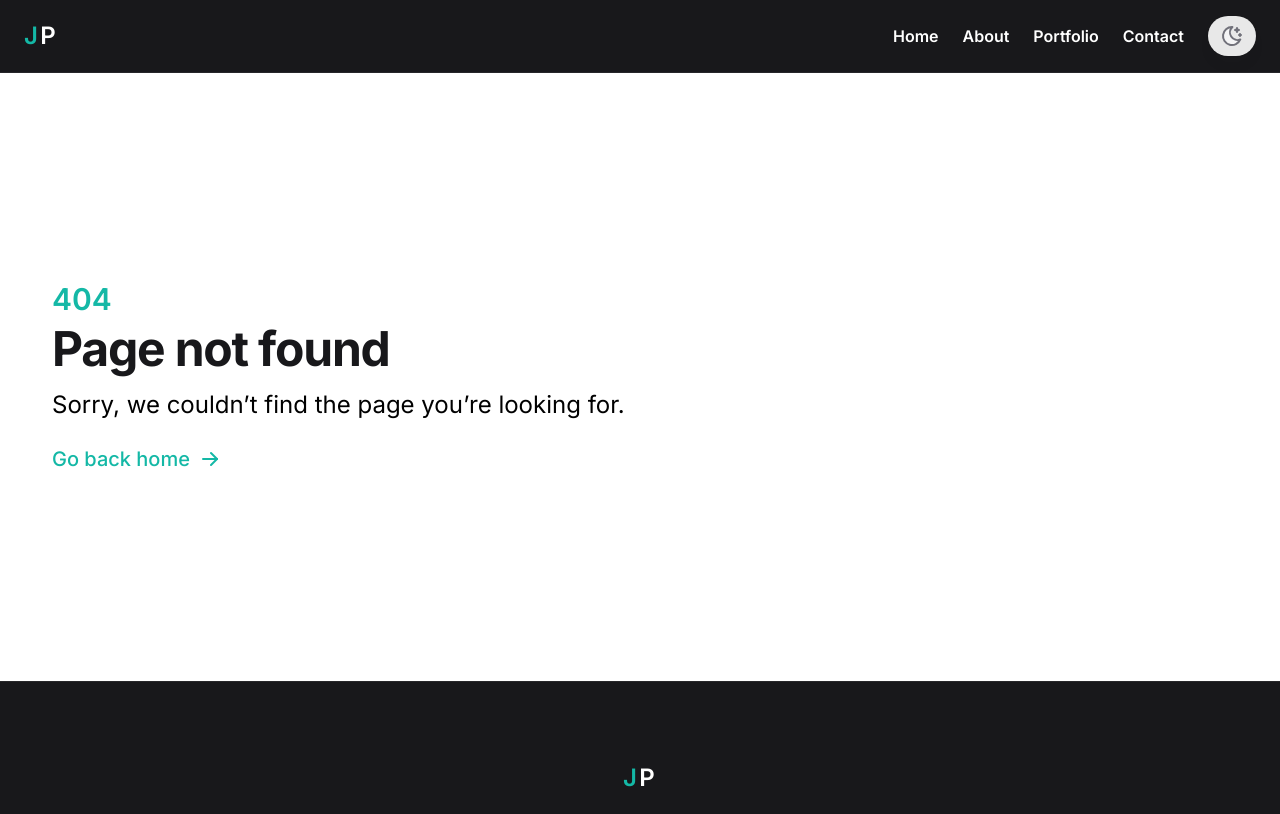
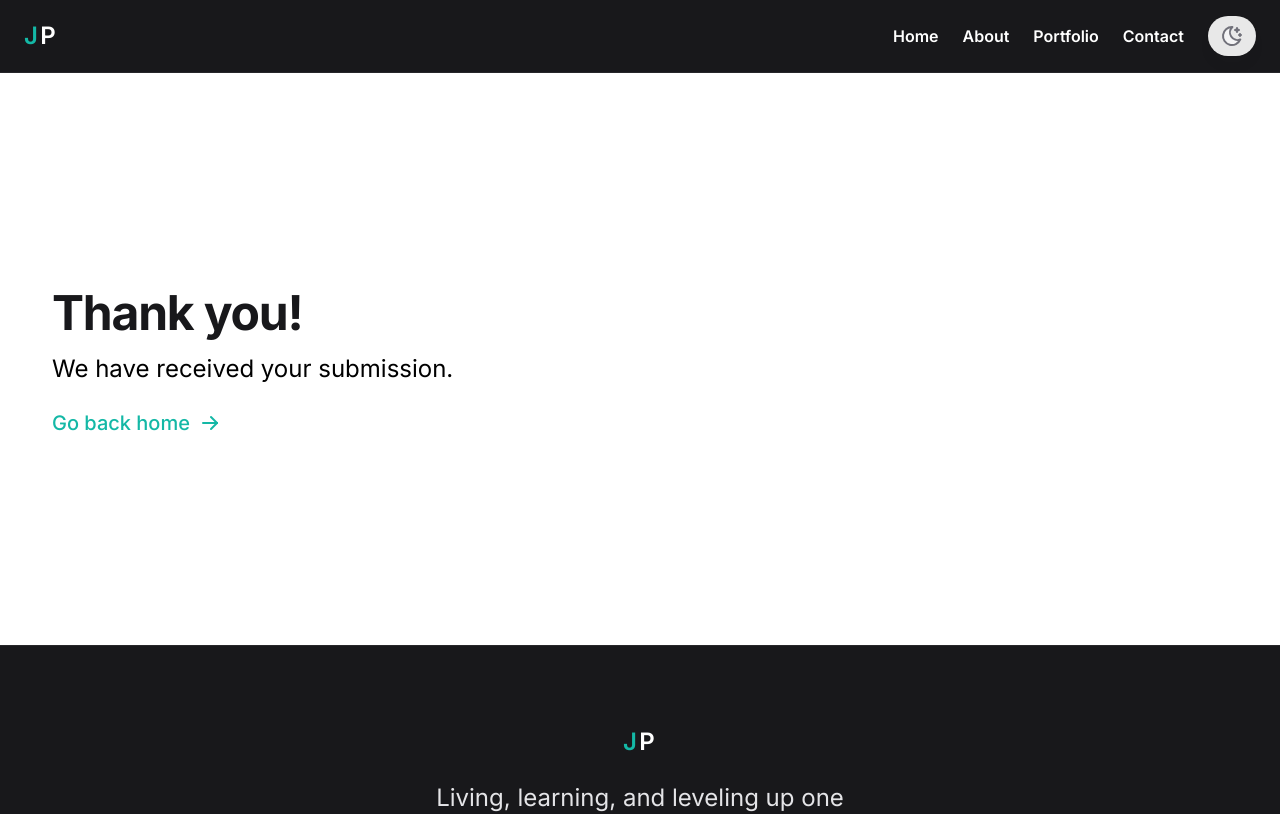
Before and after one commit to jalenparham97/personal-website, a Next.js app: page /thanks in a window 1280 px wide. Before the commit this address had no page. Shown: the top 814 px of the page. Built offline with nearby package versions, Linux system fonts and the light colour scheme.

Commit message:
Adding a thanks page and changing the form submission url to updated url

```diff
--- a/src/pages/contact.tsx
+++ b/src/pages/contact.tsx
@@ -6,7 +6,6 @@ import { TextInput } from '@/components/ui/TextInput';
 import { IconSend } from '@tabler/icons';
 
 export default function ContactPage() {
-  console.log(process.env.NEXT_PUBLIC_FORMBOX_URL);
   return (
     <PageLayout
       seo={{
@@ -48,7 +47,7 @@ export default function ContactPage() {
           </h3>
           <form
             className="w-full mt-10"
-            action="https://app.formbox.app/api/forms/6407283a851fdbefcff59e56"
+            action={process.env.NEXT_PUBLIC_FORMBOX_URL}
             method="post"
           >
             <input type="hidden" name="_gotcha" />
--- a/src/pages/index.tsx
+++ b/src/pages/index.tsx
@@ -182,7 +182,7 @@ export default function Home({ projects }: Props) {
           <div className="mt-16 flex lg:space-x-20 flex-col-reverse lg:flex-row">
             <form
               className="w-full mt-20 lg:mt-0"
-              action="https://app.formbox.app/api/forms/6407283a851fdbefcff59e56"
+              action={process.env.NEXT_PUBLIC_FORMBOX_URL}
               method="POST"
             >
               <input type="hidden" name="_gotcha" />
--- /dev/null
+++ b/src/pages/thanks.tsx
@@ -0,0 +1,31 @@
+import { PageLayout } from '@/components/layouts/PageLayout';
+import { IconArrowRight } from '@tabler/icons';
+import Link from 'next/link';
+
+export default function ThanksPage() {
+  return (
+    <PageLayout>
+      <div className="max-w-7xl mx-auto px-5 py-20">
+        <main className="mx-auto flex w-full max-w-7xl flex-grow flex-col px-4 sm:px-6 lg:px-8">
+          <div className="my-auto flex-shrink-0 py-16 sm:py-32">
+            <h1 className="mt-2 text-4xl font-bold tracking-tight text-zinc-900 dark:text-white sm:text-5xl">
+              Thank you!
+            </h1>
+            <p className="mt-4 text-2xl dark:text-zinc-300">
+              We have received your submission.
+            </p>
+            <div className="mt-6">
+              <Link
+                href="/"
+                className="text-xl font-medium text-teal-500 flex items-center hover:underline underline-offset-4 decoration-2 decoration-dotted"
+              >
+                Go back home
+                <IconArrowRight className="ml-2" />
+              </Link>
+            </div>
+          </div>
+        </main>
+      </div>
+    </PageLayout>
+  );
+}
```
